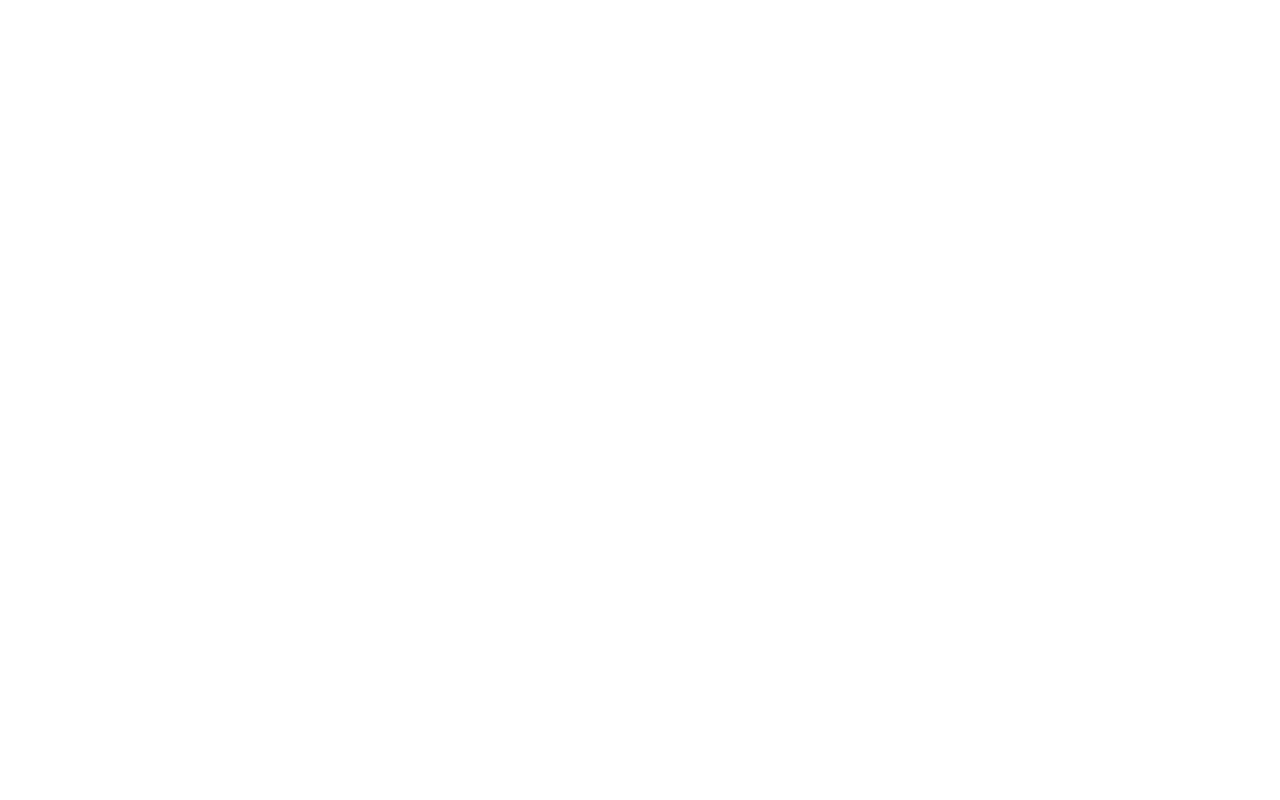
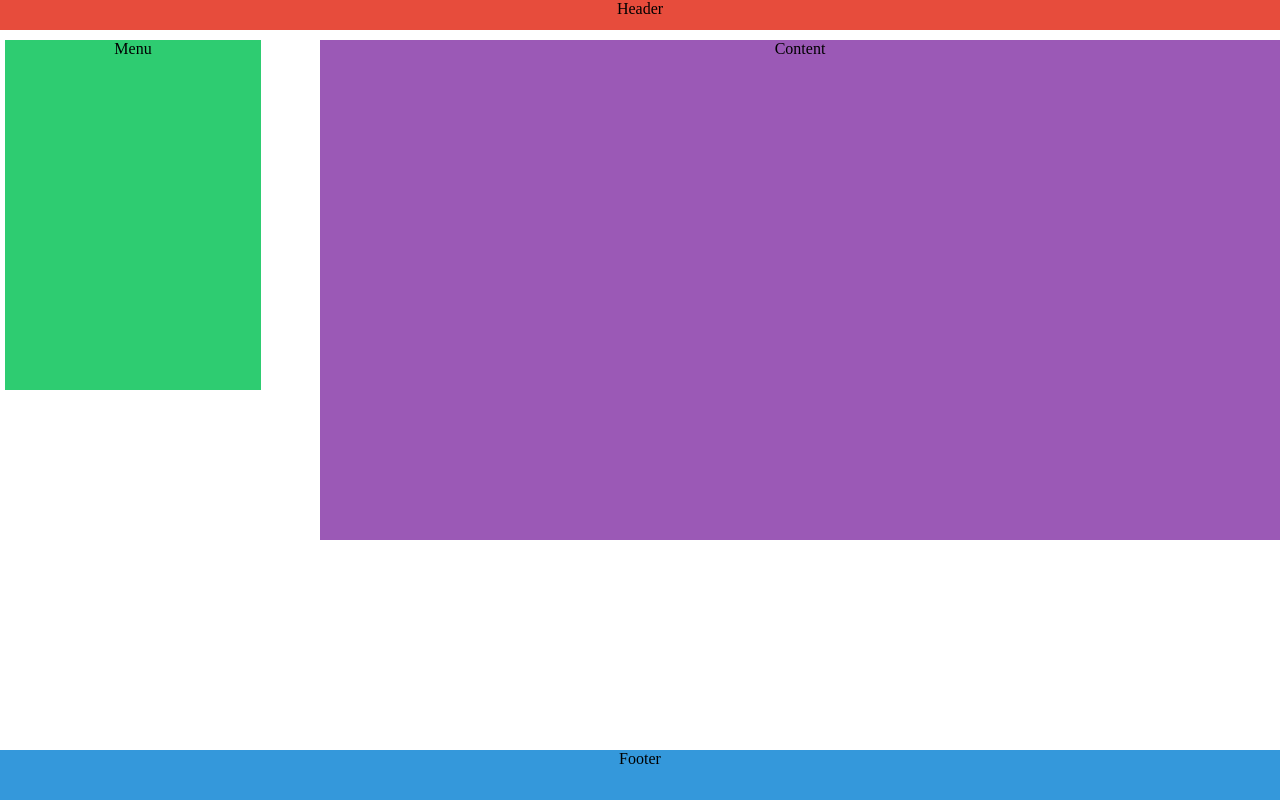
Before and after one commit to Fudzin512/FullStack-Homework, a plain HTML site: page PS1_HTML_CSS/2.Column_layout/index.html in a window 1280 px wide. Drawn offline with Linux system fonts and the light colour scheme.

Commit message:
Done 2 column layout

```diff
--- a/PS1_HTML_CSS/2.Column_layout/index.html
+++ b/PS1_HTML_CSS/2.Column_layout/index.html
@@ -4,12 +4,16 @@
   <meta charset="UTF-8">
   <meta name="viewport" content="width=device-width, initial-scale=1.0">
   <meta http-equiv="X-UA-Compatible" content="ie=edge">
-  <title>Page name</title>
-  <style media="screen">
-
-  </style>
+  <title>2 column layout</title>
+  <link rel="stylesheet" type="text/css" href="style.css">
 </head>
 <body>
-
+	<div id="page">
+		<div id="header">Header</div>
+		<div id="menu">Menu</div>
+		<div id="content">Content</div>
+		<div id="push"></div>
+	</div>
+	<div id="footer">Footer</div>
 </body>
 </html>
--- /dev/null
+++ b/PS1_HTML_CSS/2.Column_layout/style.css
@@ -0,0 +1,46 @@
+html, body {
+  height: 100%;
+  margin: 0;
+}
+
+div {
+  text-align:center;
+}
+
+div#page {
+  width:100%;
+  margin:0 auto -50px;
+  min-height: 100%;
+}
+
+div#header {
+  width:100%;
+  height:30px;
+  background-color: #e74c3c;
+}
+
+div#menu {
+  width:20%;
+  float:left;
+  margin:10px 0 10px 5px;
+  height:350px;
+  background-color: #2ecc71;
+}
+
+div#content {
+  width:75%;
+  margin:10px 0 10px 25%;
+  min-height:500px;
+  _height:500px;
+  background-color: #9b59b6;
+}
+
+div#push {
+  height:50px;
+}
+
+div#footer {
+  width:100%;
+  height:50px;
+  background-color: #3498db;
+}
```
